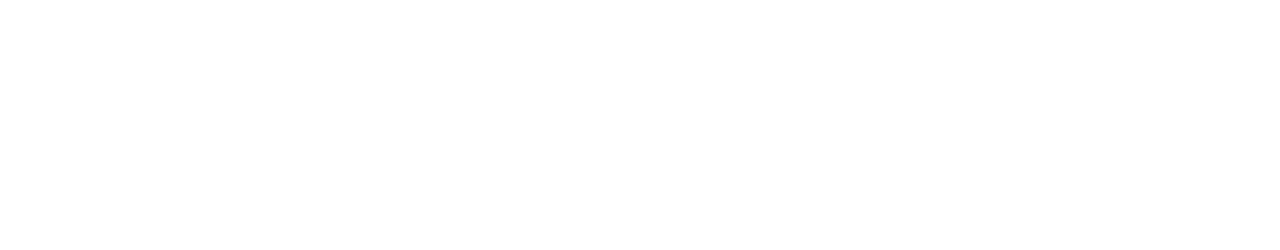
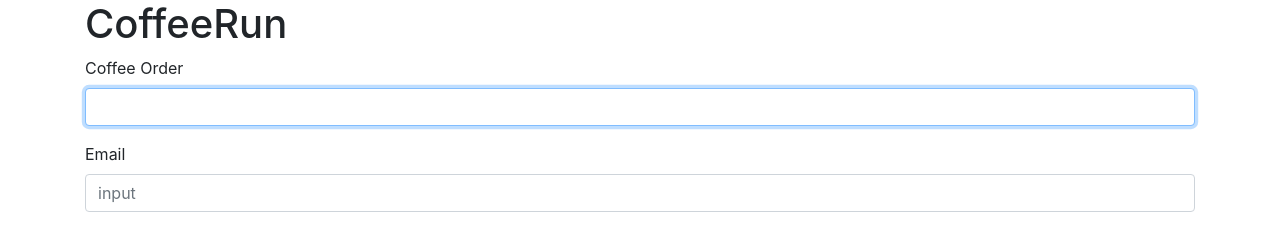
Before and after one commit to fanpao/front-end-dev, a plain HTML site: page coffeerun/index.html in a window 1280 px wide. Drawn offline with nearby package versions, Linux system fonts and the light colour scheme.

Commit message:
Chapter09-1

```diff
--- a/coffeerun/index.html
+++ b/coffeerun/index.html
@@ -6,8 +6,28 @@
           content="width=device-width, user-scalable=no, initial-scale=1.0, maximum-scale=1.0, minimum-scale=1.0">
     <meta http-equiv="X-UA-Compatible" content="ie=edge">
     <title>Document</title>
+    <link rel="stylesheet" href="https://cdnjs.cloudflare.com/ajax/libs/twitter-bootstrap/4.6.0/css/bootstrap.min.css" integrity="sha512-P5MgMn1jBN01asBgU0z60Qk4QxiXo86+wlFahKrsQf37c9cro517WzVSPPV1tDKzhku2iJ2FVgL67wG03SGnNA==" crossorigin="anonymous" />
 </head>
-<body>
+<body class="container">
+    <header>
+        <h1>CoffeeRun</h1>
+    </header>
+    <section>
+        <div class="panel panel-default">
+            <div class="panel-body">
+                <form action="" data-coffee-order="form">
+                    <div class="form-group">
+                        <label for="coffeeOrder">Coffee Order</label>
+                        <input type="text" class="form-control" name="coffee" id="coffeeOrder" autofocus>
+                    </div>
+                    <div class="form-group">
+                        <label for="emailInput">Email</label>
+                        <input type="email" class="form-control" name="emailAddress" id="emailInput" value="" placeholder="input">
+                    </div>
+                </form>
+            </div>
+        </div>
+    </section>
     <script src="scripts/datastore.js"></script>
     <script src="scripts/truck.js"></script>
 </body>
```
